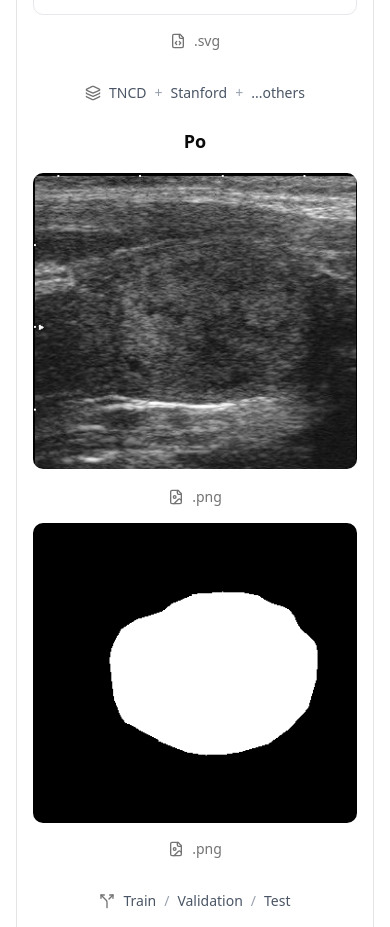
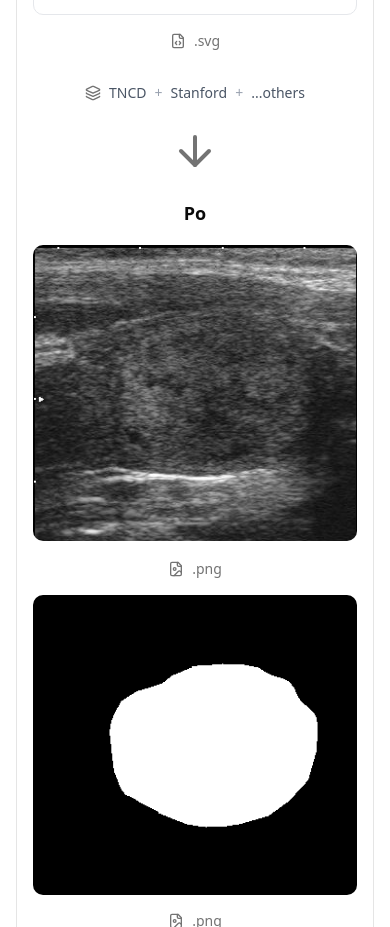
Before and after one commit to thyroid-pwr/thyroid-pwr, a React (Vite) app: page /architecture in a window 390 px wide. Shown: the part 1920-2847 px from the top of the page. Built offline with nearby package versions, Linux system fonts and the light colour scheme.

Commit message:
Update preprocessing section on small screens

```diff
--- a/src/pages/Page3/PreprocessingSection.tsx
+++ b/src/pages/Page3/PreprocessingSection.tsx
@@ -3,6 +3,7 @@ import maskInitial from "@/assets/mask_initial.png";
 import imgPreprocessed from "@/assets/img_preprocessed.png";
 import maskPreprocessed from "@/assets/mask_preprocessed.png";
 import {
+  ArrowDown,
   ArrowRight,
   File,
   FileCode,
@@ -64,8 +65,9 @@ export function PreprocessingSection() {
           </div>
 
           {/* Arrow */}
-          <div className="hidden md:flex items-center justify-center">
-            <ArrowRight className="size-12 text-muted-foreground" />
+          <div className="flex items-center justify-center">
+            <ArrowRight className="hidden md:block size-12 text-muted-foreground" />
+            <ArrowDown className="md:hidden size-12 text-muted-foreground" />
           </div>
 
           {/* Right side - Processed */}
```
